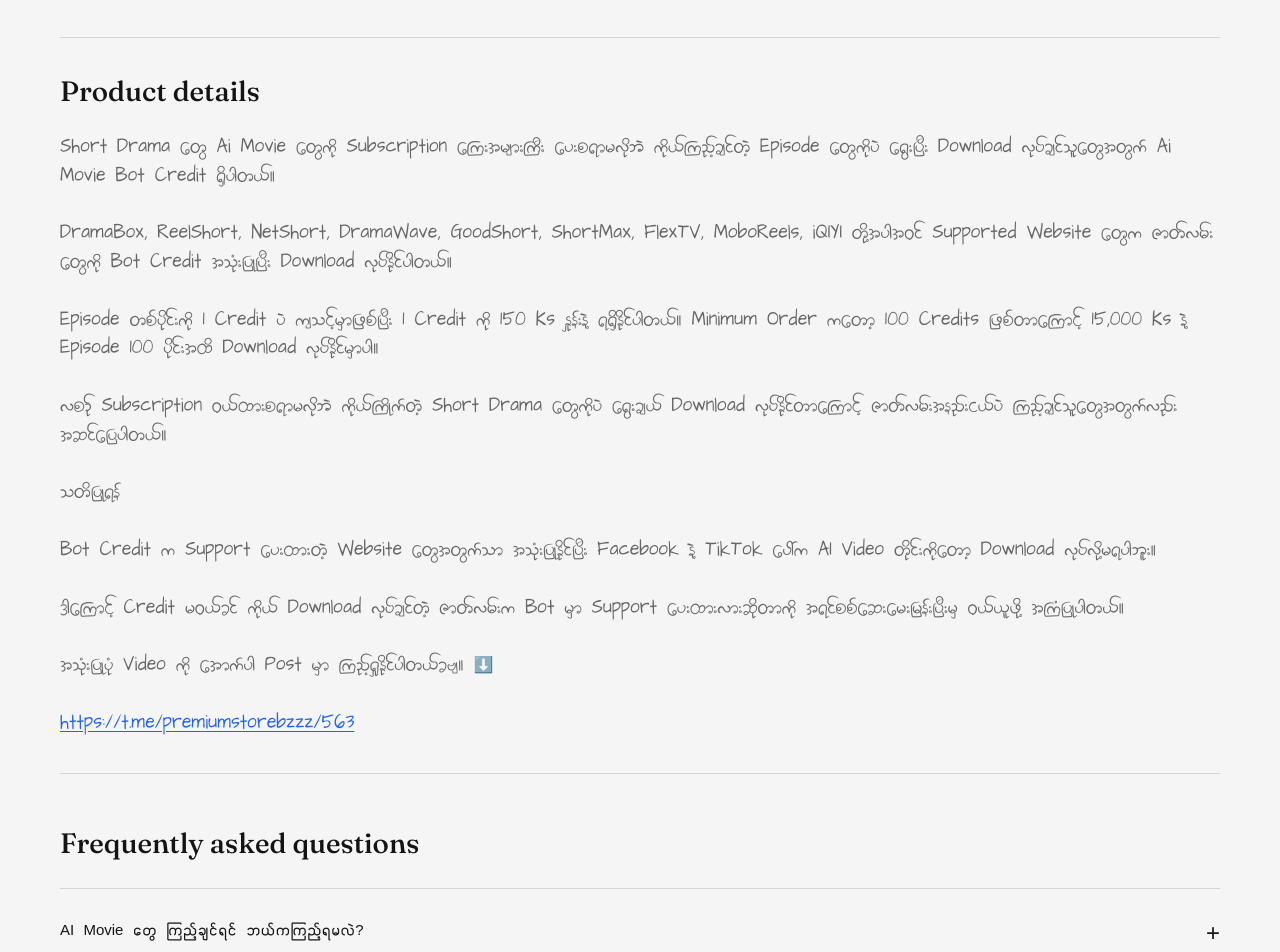
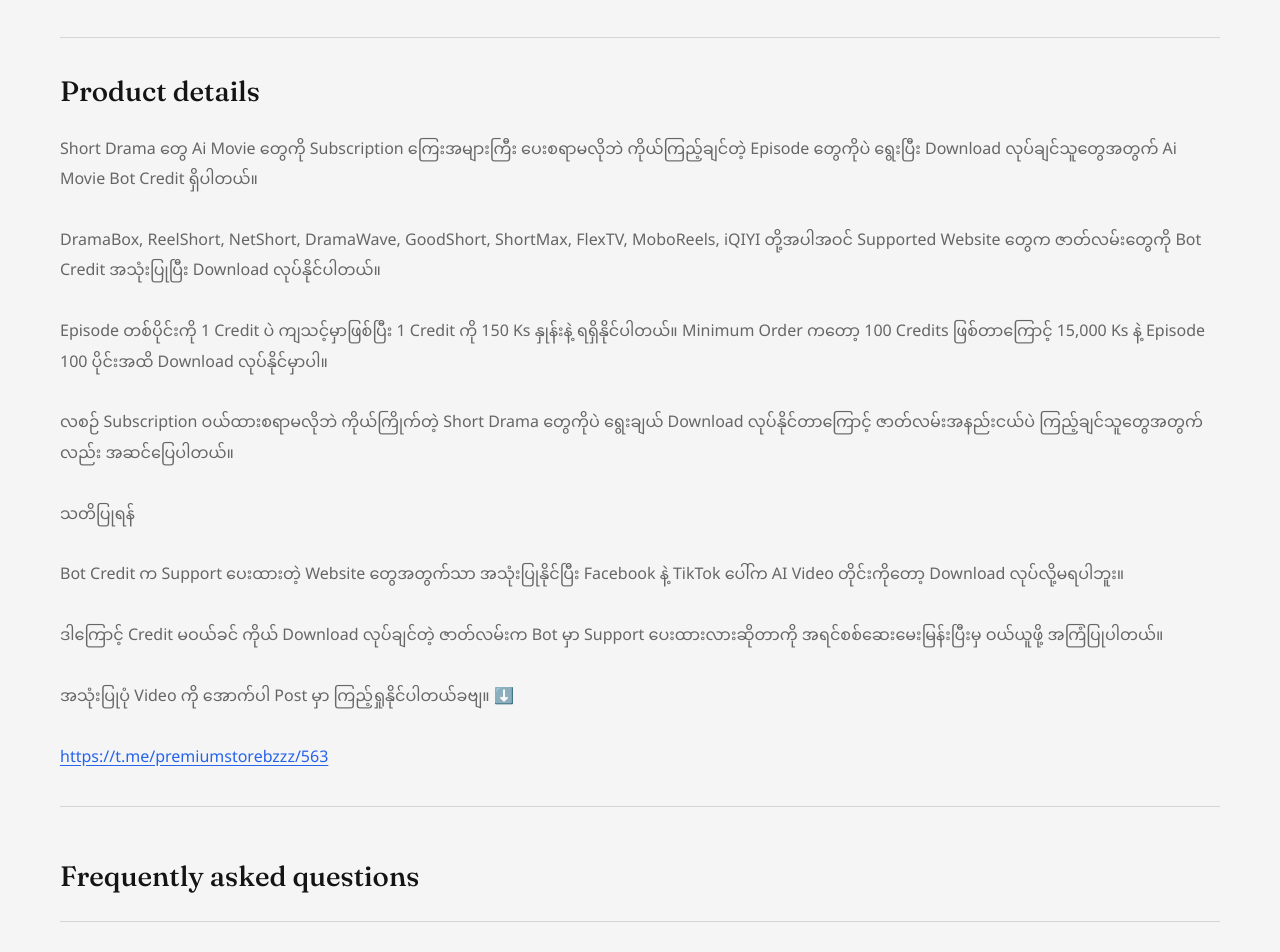
Before and after one commit to Namso9/pstorebynamso, a Next.js app: page /product/ai-movie-bot-credits in a window 1280 px wide. Shown: the part 720-1672 px from the top of the page. Built offline with nearby package versions, Linux system fonts and the light colour scheme; a web font is replaced by a local one.

Commit message:
[CF-Pages-Skip] Preview Noto Sans Myanmar body typography

```diff
--- /dev/null
+++ b/integration/MYANMAR_FONT_PREVIEW_20261111.md
@@ -0,0 +1,25 @@
+# Myanmar font phone preview - 2026-11-11
+
+Owner requested a committed trial of the recommended font on a phone.
+Prepared on production source 09d449a in .release/myanmar-font-phone-20261111.
+Preview only; production has not been replaced.
+
+Noto Sans Myanmar replaces Stadium for --font-mm-body and becomes the default
+Myanmar body fallback after Inter. Yay Chan Zin remains the heading fallback.
+Product descriptions and FAQ questions/answers use 16px text, 1.9 line height
+and normal letter spacing. All existing product content, prices and IDs remain.
+
+Font source: Google Fonts ofl/notosansmyanmar/NotoSansMyanmar[wdth,wght].ttf.
+https://github.com/google/fonts/tree/main/ofl/notosansmyanmar
+The width axis is fixed at normal (100); weight 100-900 is retained. Self-hosted
+WOFF is 254,976 bytes. SIL Open Font License included beside the font.
+No package/dependency or external browser font request was added.
+
+Lint (four existing warnings), typecheck, build, CSP, commerce/live-data and
+migration checks pass. All Myanmar characters used in descriptions and FAQs
+are present in the font. Parent dependency audit evidence is reused because
+the package manifest and lockfile are unchanged.
+
+Publication and owner phone acceptance pending. Check product descriptions,
+expanded FAQs and MM information pages in both themes. No browser/device
+automation or live checkout was used for validation.
--- a/src/app/globals.css
+++ b/src/app/globals.css
@@ -18,7 +18,7 @@ body{
   min-height:100vh;
   background:var(--forest-deep);
   color:var(--cream);
-  font-family:var(--font-inter),var(--font-mm),system-ui,Arial,sans-serif;
+  font-family:var(--font-inter),var(--font-mm-body),var(--font-mm),system-ui,Arial,sans-serif;
 }
 
 /* ---------- hero (full screen) ---------- */
@@ -2545,7 +2545,7 @@ html:not([data-lang="mm"]) .lang-toggle:hover .lang-card--en{ transform:translat
 .detail-buy:focus-visible{ outline:2px solid #777777; outline-offset:4px; }
 .detail-content{ margin-top:64px; padding:32px 0; border-top:1px solid var(--detail-border); border-bottom:1px solid var(--detail-border); }
 .detail-content h2,.detail-related h2{ font-family:var(--font-fraunces),var(--font-mm),serif; font-size:28px; font-weight:500; margin:0 0 24px; }
-.detail-content-body{ min-height:48px; white-space:pre-line; line-height:1.8; color:var(--detail-muted); }
+.detail-content-body{ min-height:48px; white-space:pre-line; font-family:var(--font-inter),var(--font-mm-body),sans-serif; font-size:16px; font-weight:400; line-height:1.9; letter-spacing:normal; color:var(--detail-muted); }
 .detail-content-link{ color:#2563eb; text-decoration:underline; text-underline-offset:3px; overflow-wrap:anywhere; }
 [data-theme="dark"] .detail-content-link{ color:#93c5fd; }
 .detail-content-link:focus-visible{ outline:2px solid currentColor; outline-offset:3px; }
@@ -2583,12 +2583,12 @@ html:not([data-lang="mm"]) .lang-toggle:hover .lang-card--en{ transform:translat
 [data-lang="mm"] .detail-faqs h2{ font-family:var(--font-inter),var(--font-mm-body),sans-serif; }
 .detail-faq-list{ border-top:1px solid var(--detail-border); }
 .detail-faq{ border-bottom:1px solid var(--detail-border); }
-.detail-faq summary{ display:flex; align-items:center; justify-content:space-between; gap:24px; padding:22px 0; cursor:pointer; font-family:var(--font-inter),var(--font-mm-body),sans-serif; font-size:15px; line-height:1.8; list-style:none; }
+.detail-faq summary{ display:flex; align-items:center; justify-content:space-between; gap:24px; padding:22px 0; cursor:pointer; font-family:var(--font-inter),var(--font-mm-body),sans-serif; font-size:16px; line-height:1.9; letter-spacing:normal; list-style:none; }
 .detail-faq summary::-webkit-details-marker{ display:none; }
 .detail-faq summary:focus-visible{ outline:2px solid #777777; outline-offset:4px; }
 .detail-faq summary>span{ flex-shrink:0; font-size:24px; font-family:Arial,sans-serif; transition:transform .15s ease; }
 .detail-faq[open] summary>span{ transform:rotate(45deg); }
-.detail-faq-answer{ max-width:880px; padding:0 0 24px; color:var(--detail-muted); font-family:var(--font-inter),var(--font-mm-body),sans-serif; font-size:14px; line-height:1.9; overflow-wrap:anywhere; }
+.detail-faq-answer{ max-width:880px; padding:0 0 24px; color:var(--detail-muted); font-family:var(--font-inter),var(--font-mm-body),sans-serif; font-size:16px; line-height:1.9; letter-spacing:normal; overflow-wrap:anywhere; }
 .detail-faq-answer p{ margin:0; white-space:pre-line; }
 .detail-faq-answer a{ display:block; width:fit-content; margin-top:12px; color:inherit; text-underline-offset:4px; }
 .detail-faq-answer p a{ display:inline; margin:0; width:auto; }
--- a/src/app/layout.tsx
+++ b/src/app/layout.tsx
@@ -13,9 +13,9 @@ const masterpiece = localFont({
   display: "swap",
 });
 
-const masterpieceStadium = localFont({
-  src: "../fonts/MasterpieceStadium.ttf",
-  weight: "400",
+const notoMyanmar = localFont({
+  src: "../fonts/NotoSansMyanmar-Variable.woff",
+  weight: "100 900",
   variable: "--font-mm-body",
   display: "swap",
 });
@@ -34,7 +34,7 @@ export default function RootLayout({
   return (
     <html
       lang="en"
-      className={`${masterpiece.variable} ${masterpieceStadium.variable}`}
+      className={`${masterpiece.variable} ${notoMyanmar.variable}`}
       suppressHydrationWarning
     >
       <head>
```
Also changed, not shown: src/fonts/NotoSansMyanmar-OFL.txt (added), src/fonts/NotoSansMyanmar-Variable.woff (added), 1 other file (tests, documents, lock files or other folders).
